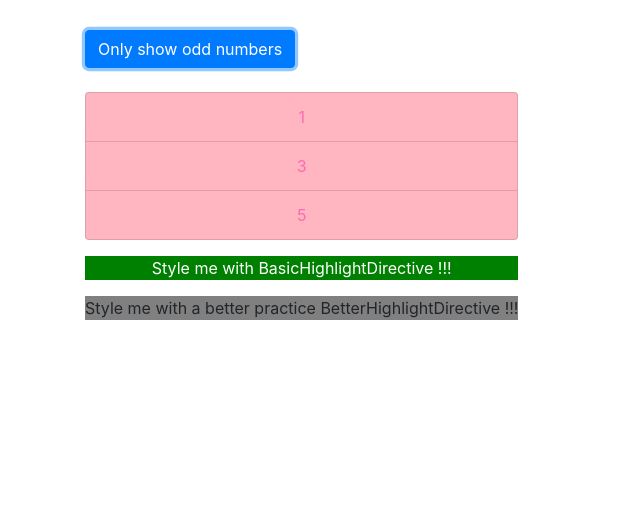
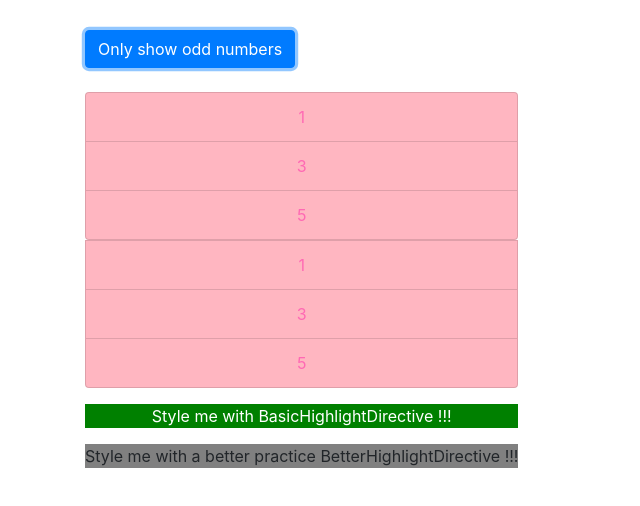
Before and after one commit to du-almeidalima/angular-course, an Angular app: page / in a window 1280 px wide. Both pictures are taken after a click on the button "Only show odd numbers". Shown: the top 506 px of the page, without its empty margins (0-640 px from the left). Built offline with nearby package versions, Linux system fonts and the light colour scheme.

Commit message:
Section 7: What Happens behind the Scenes on Structural Directives

```diff
--- a/src/app/app.component.html
+++ b/src/app/app.component.html
@@ -19,6 +19,17 @@
           </li>
         </div>
 
+        <ng-template [ngIf]="onlyOdd">
+          <li
+            class="list-group-item text-center"
+            *ngFor="let number of oddNumbers"
+            [ngClass]="{odd: number % 2 !== 0}"
+            [ngStyle]="{backgroundColor: number % 2 !== 0 ? 'lightpink' : 'initial'}"
+          >
+            {{number}}
+          </li>
+        </ng-template>
+
         <!-- Displaying only odd-->
         <div *ngIf="!onlyOdd">
           <li
@@ -39,7 +50,13 @@
 </div>
 
 <!--
-  Now we're going to create our own Directive! it's a simple directive to highlight something on hover
+  Structural Directives behind the scenes. There is no " * " in Angular syntax when we write like *ngIf, what Angular does
+  is, it translate to this template
+  <ng-template [ngIf= "condition">
+    content...
+  </ng-template>
+
+  Look above for an example
 -->
 
 <!--
```
